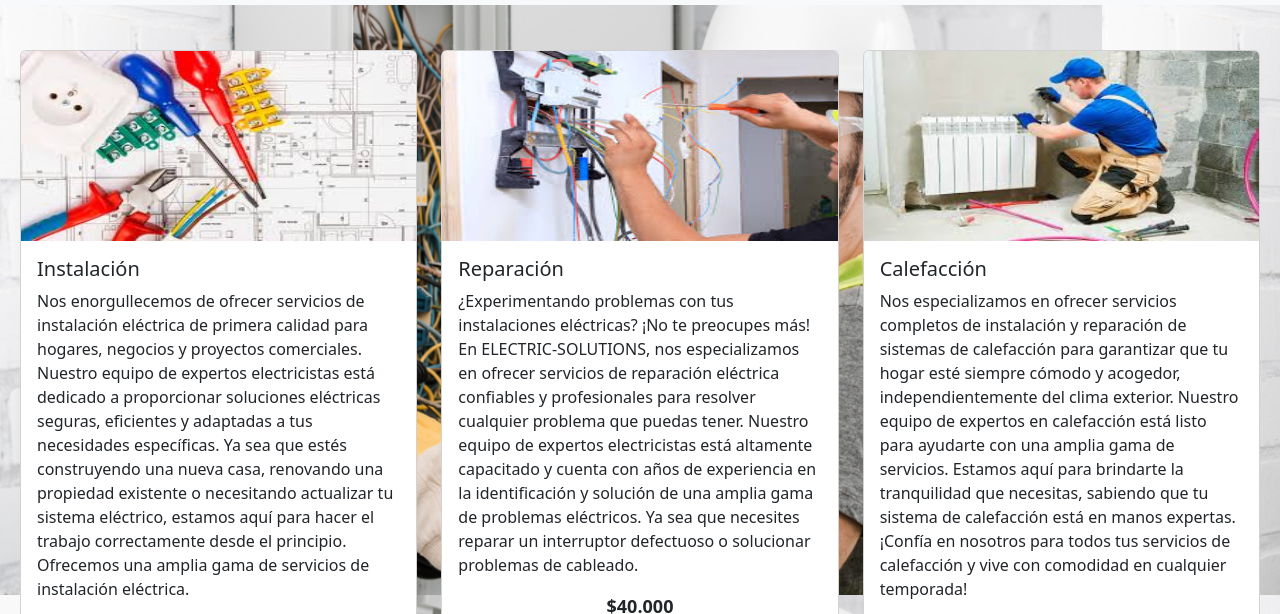
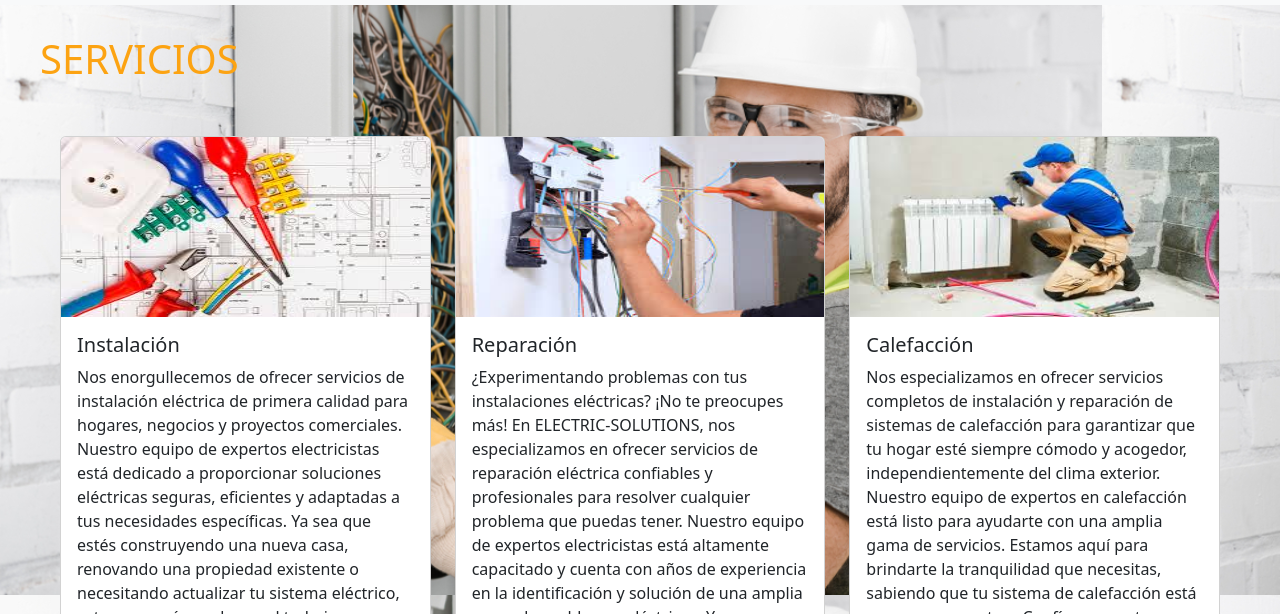
Before and after one commit to magaliriost/ddw-uade-rios, a plain HTML site: page components/servicios/servicios.html in a window 1280 px wide. Shown: the part 61-675 px from the top of the page. Drawn offline with nearby package versions, Linux system fonts and the light colour scheme; files whose address does not match are found by name.

Commit message:
Cambio de estilos

```diff
--- a/components/servicios/servicios.css
+++ b/components/servicios/servicios.css
@@ -1,9 +1,14 @@
 body {
     .wrapper {
+        .services-content {
+            padding: 30px 40px;
+            .services-title {
+                color: #fca312;
+            }
             .services-wrapper {
                 padding: 45px 20px;
                 .card-img-top {
-                max-height: 190px;
+                    max-height: 180px;
                 }
                 .card-info-footer {
                     display: flex;
@@ -14,6 +19,7 @@ body {
                     .price {
                         font-weight: 600;
                         font-size: 18px;
+                    }
                 }
             }
         }
--- a/components/servicios/servicios.html
+++ b/components/servicios/servicios.html
@@ -46,6 +46,8 @@
                 </div>
             </div>
         </nav>
+        <div class="services-content">
+            <h1 class="services-title">SERVICIOS</h1>
             <div class="row row-cols-1 row-cols-md-3 g-4 services-wrapper">
                 <div class="col">
                     <div class="card">
@@ -112,6 +114,7 @@
                     </div>
                 </div>
             </div>
+        </div>
         <footer class="container-fluid">
             <img class="uade-logo" src="./../../assets/uade-logo.png" />
         </footer>
```
Also changed, not shown: components/contacto/contacto.html (+1 -1 lines). Lines whose indentation alone changed are shown as unchanged.
